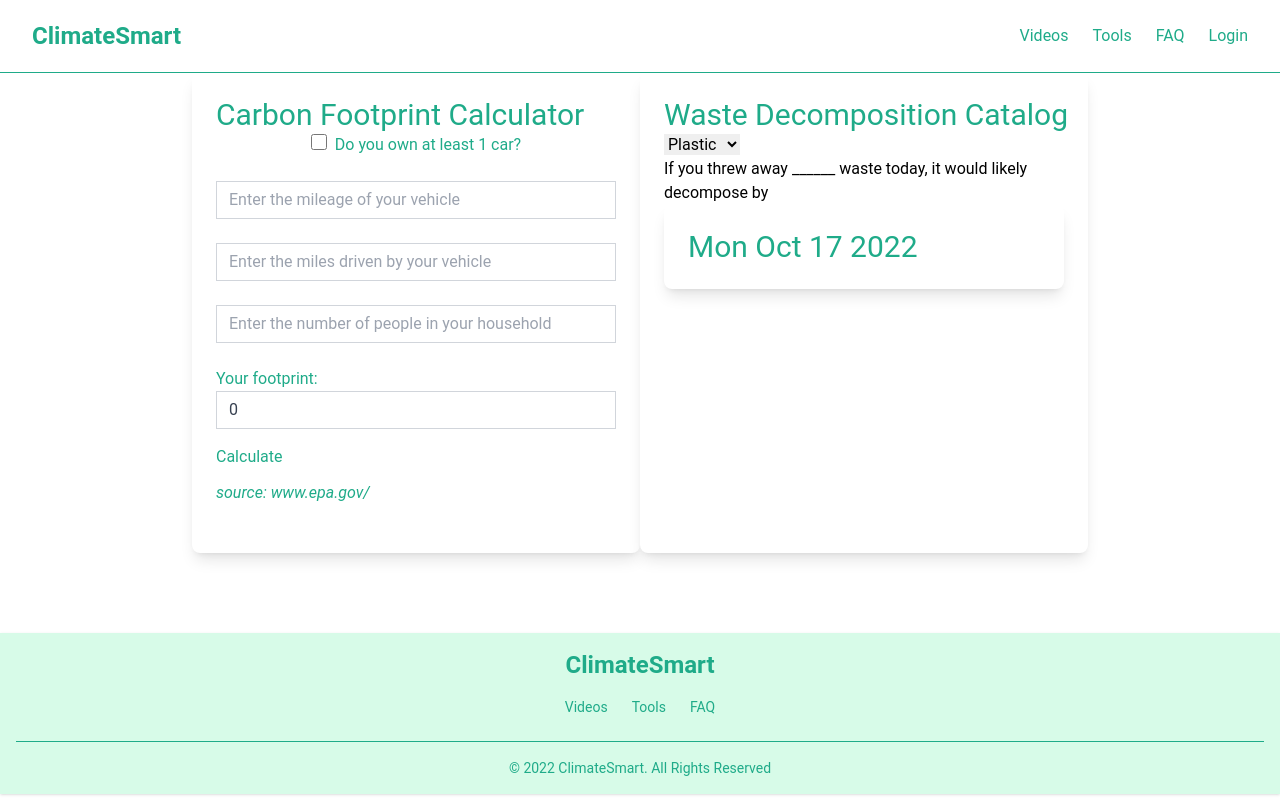
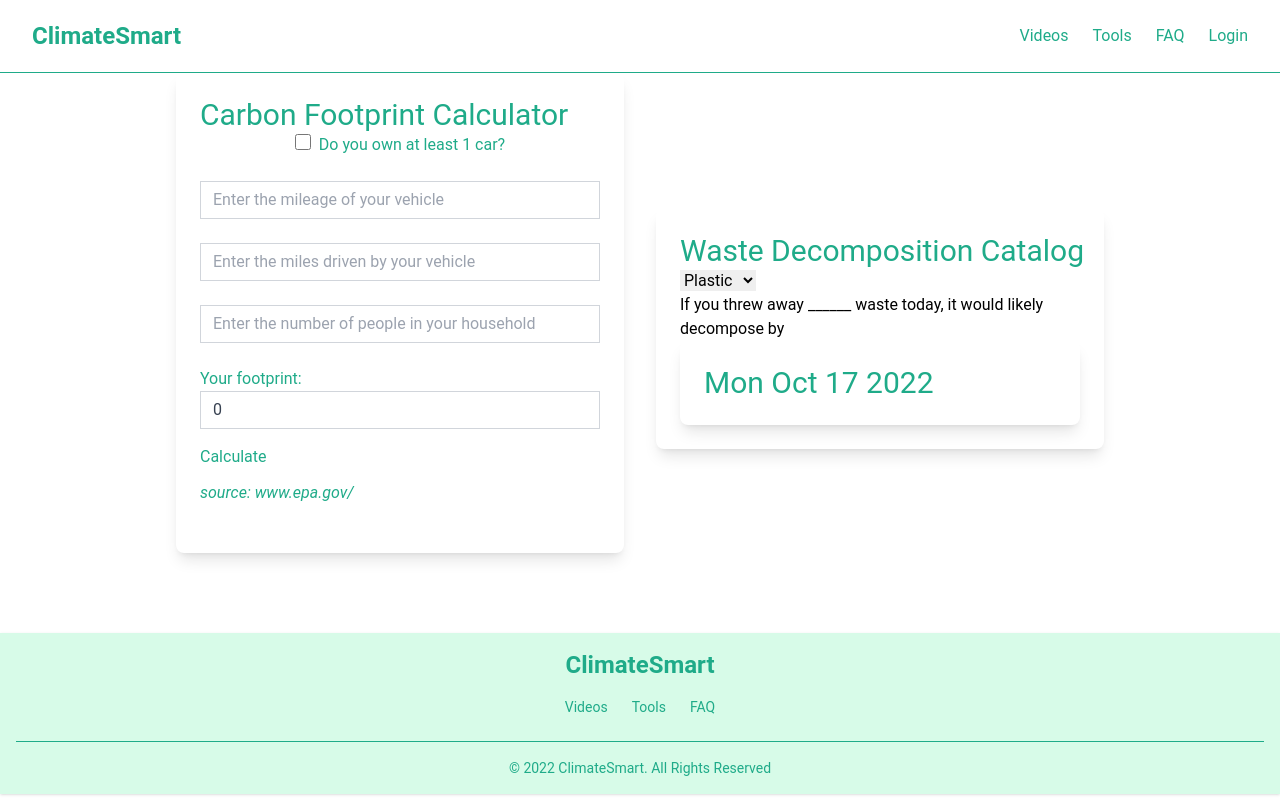
Before and after one commit to k-finken/ClimateSmart, a Next.js app: page /tools in a window 1280 px wide. Built offline with nearby package versions, Linux system fonts and the light colour scheme.

Commit message:
Update tools.js

```diff
--- a/pages/tools.js
+++ b/pages/tools.js
@@ -10,8 +10,8 @@ export default function Home() {
   return (
     <>
       <NavBar/>
-      <hr className="border-themeDark"></hr>
-      <div className="flex content-center justify-center">
+      <hr className="border-themeDark content-center"></hr>
+      <div className="flex content-center justify-center items-center space-y-8 space-x-8">
       <ToolsCarbon/>
       <ToolsCatalog/>
       </div>
```
